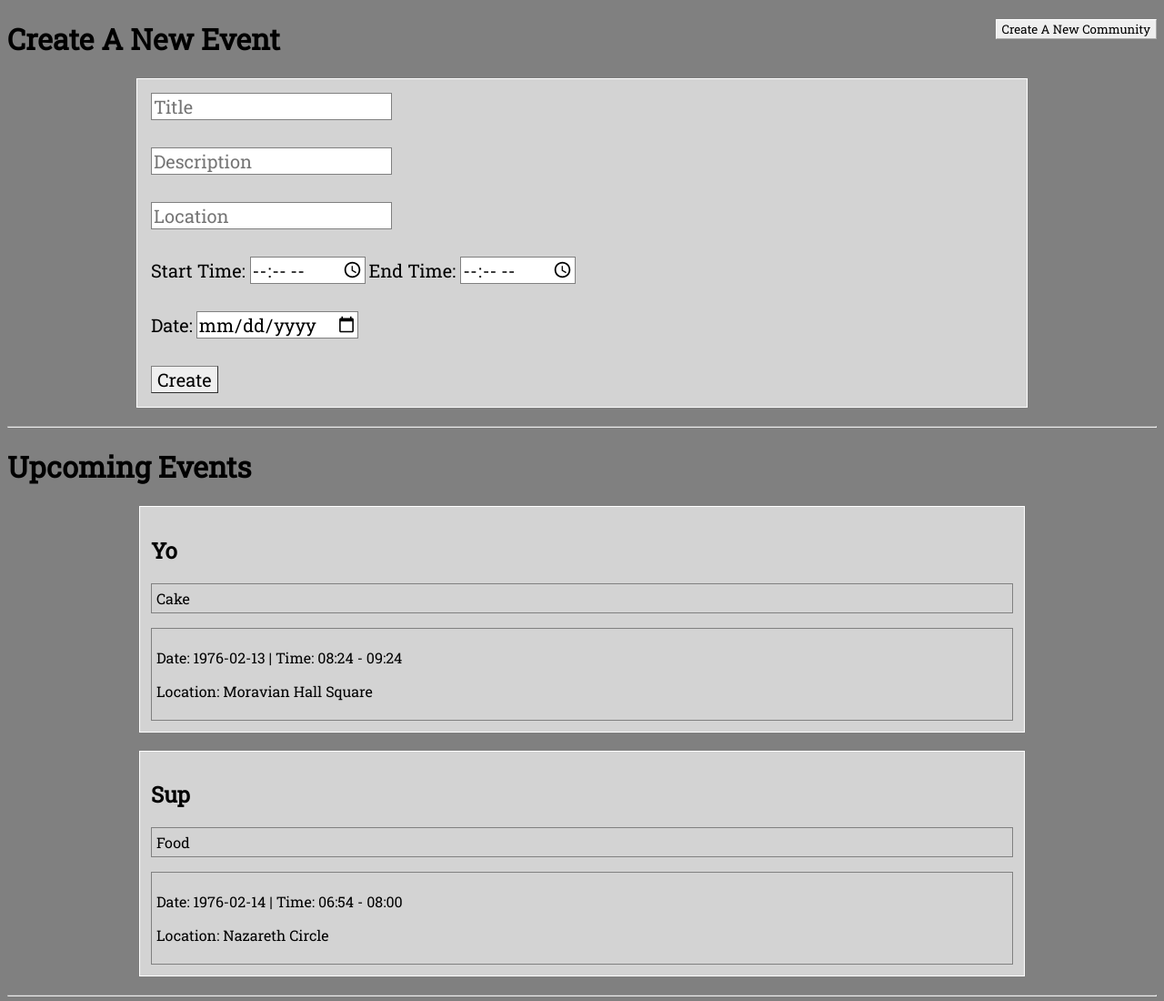
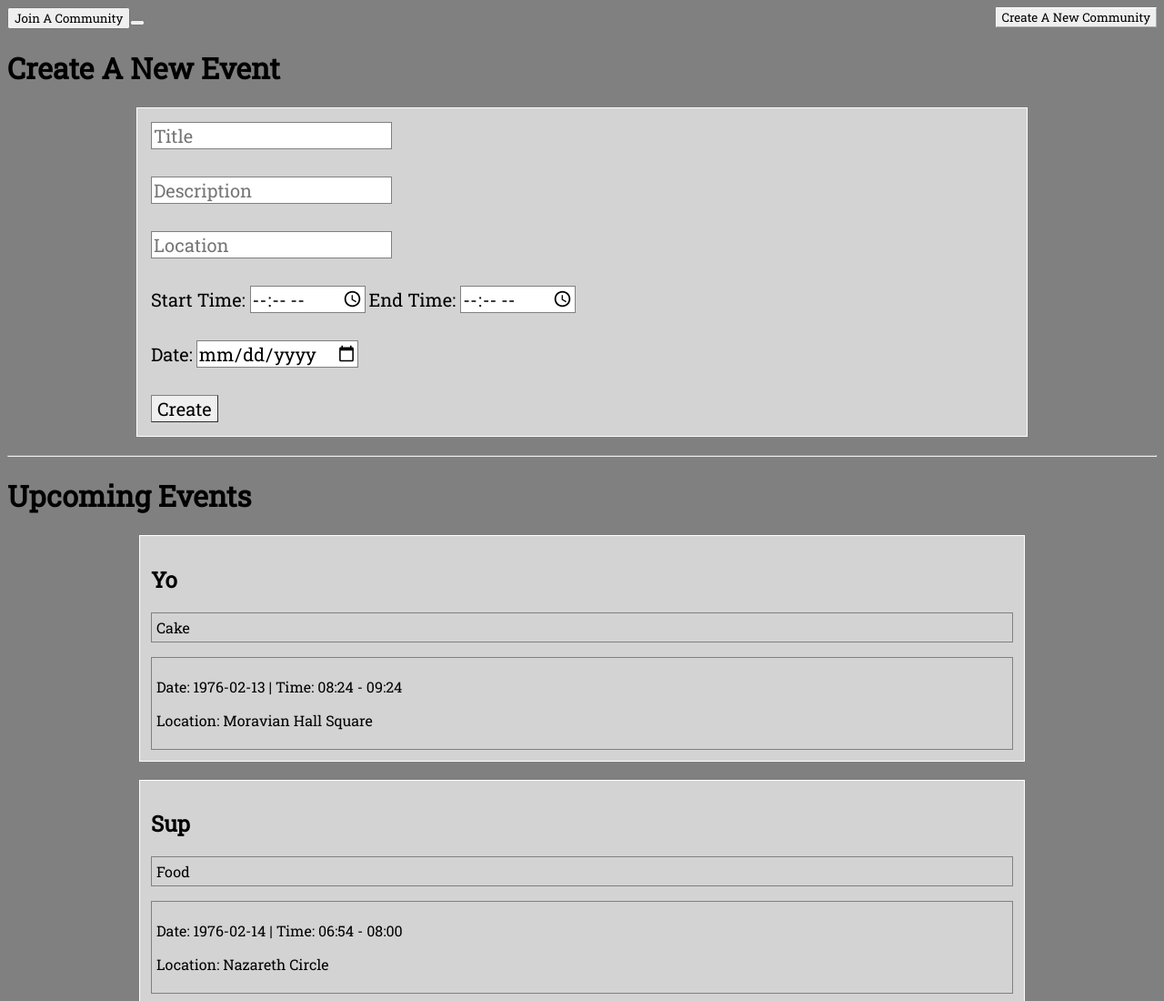
Before and after one commit to Angryquacker/ATest, a plain HTML site: page index.html in a window 1280 px wide. Shown: the top 1100 px of the page at 91% size. Drawn offline with nearby package versions, Linux system fonts and the light colour scheme.

Commit message:
Update index.html

```diff
--- a/index.html
+++ b/index.html
@@ -9,7 +9,8 @@
 <body>
             <div ng-app="myApp" ng-controller="myCon">
             <nav>
-                <button id="newCom" ng-click="newCommunity()">Create A New Community</button>
+                <button class="new" id="joinCom" ng-click="joinCommunity()">Join A Community<button>
+                <button class="new" id="newCom" ng-click="newCommunity()">Create A New Community</button>
             </nav>
             <h1>Create A New Event</h1>
             <form ng-submit='addM()'>
```
